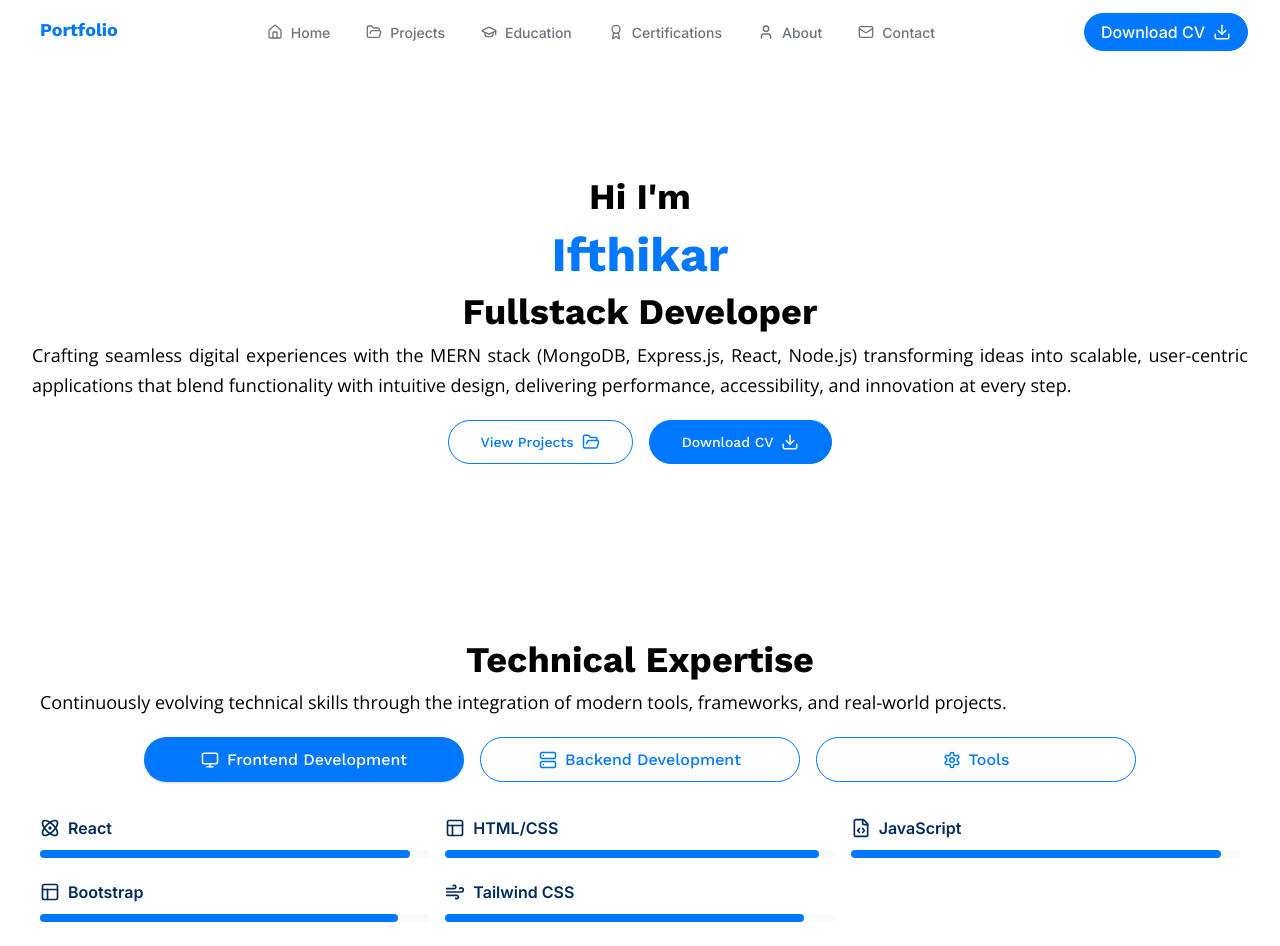
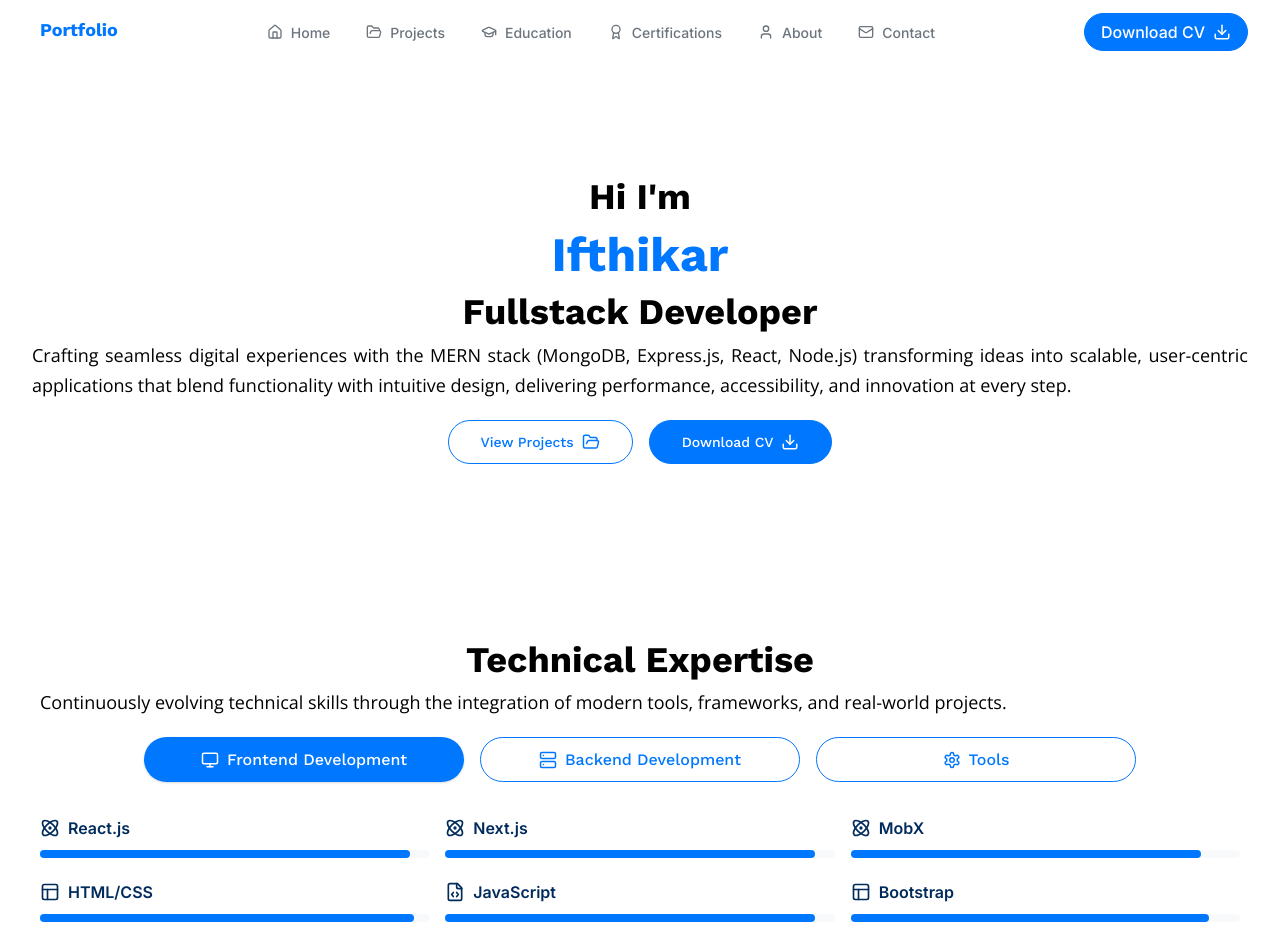
Before and after one commit to ifthikar2267/portfolio, a React (Vite) app: page / in a window 1280 px wide. Shown: the top 946 px of the page. Built offline with nearby package versions, Linux system fonts and the light colour scheme.

Commit message:
skills change

```diff
--- a/src/pages/homepage/components/SkillsVisualization.jsx
+++ b/src/pages/homepage/components/SkillsVisualization.jsx
@@ -11,7 +11,9 @@ const SkillsVisualization = () => {
       title: 'Frontend Development',
       icon: 'Monitor',
       skills: [
-        { name: 'React', level: 95, icon: 'Atom', color: 'text-blue-500' },
+        { name: 'React.js', level: 95, icon: 'Atom', color: 'text-blue-500' },
+        { name: 'Next.js', level: 95, icon: 'Atom', color: 'text-blue-500' },
+        { name: 'MobX', level: 90, icon: 'Atom', color: 'text-blue-500' },
         { name: 'HTML/CSS', level: 96, icon: 'Layout', color: 'text-orange-500' },
         { name: 'JavaScript', level: 95, icon: 'FileCode', color: 'text-yellow-500' },
         { name: 'Bootstrap', level: 92, icon: 'Layout', color: 'text-cyan-500' },
```
Also changed, not shown: 1 other file (tests, documents, lock files or other folders).
